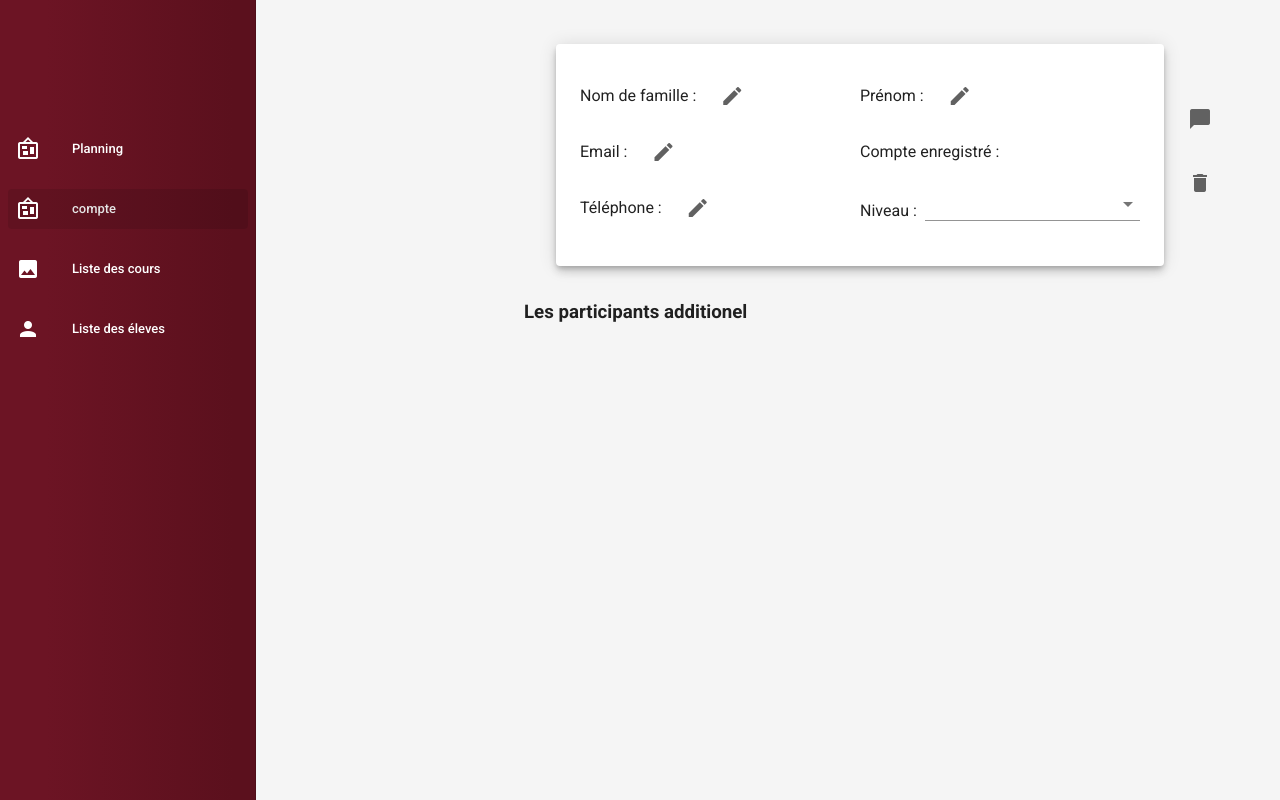
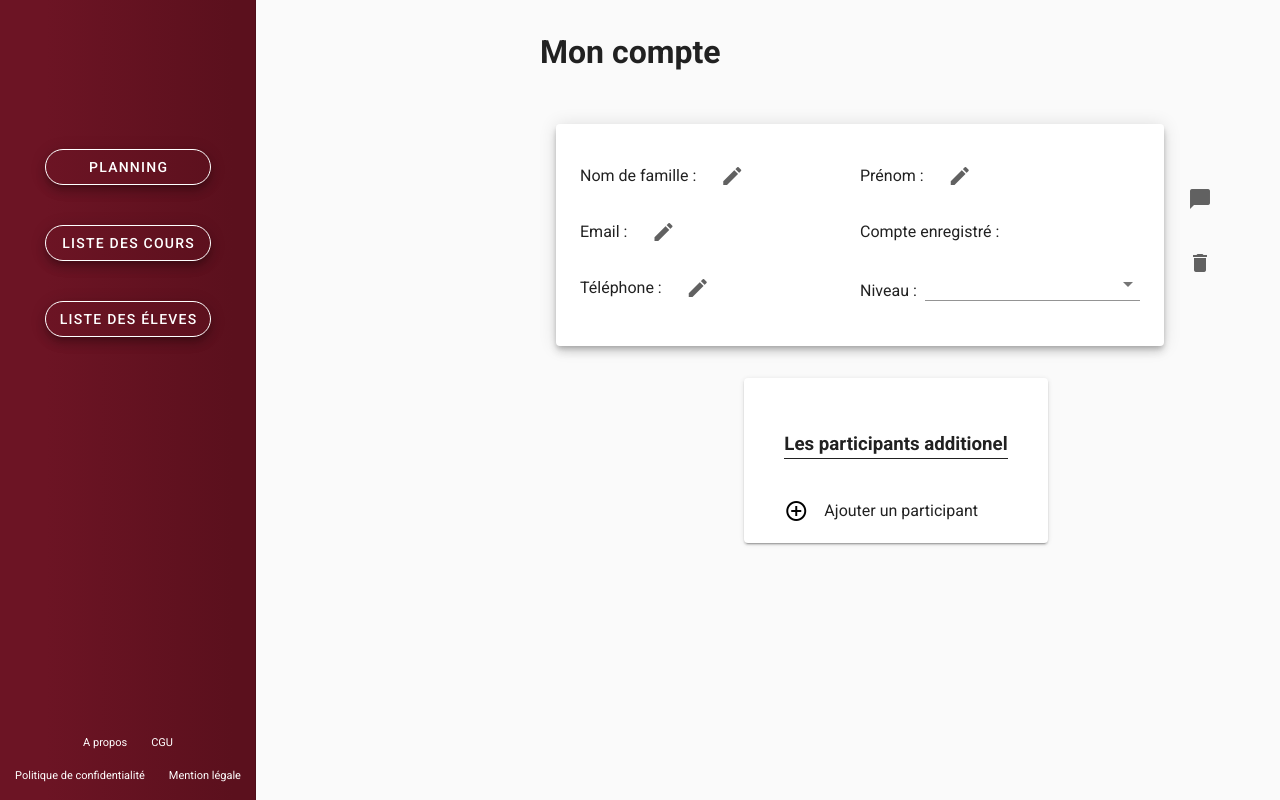
Before and after one commit to projet-Bartolomeo/Dibartolomeo, a Nuxt app: page /student/account in a window 1280 px wide. Built offline with nearby package versions, Linux system fonts and the light colour scheme.

Commit message:
feat: fix additional participant + sideBar

```diff
--- a/components/ParticipantForm.vue
+++ b/components/ParticipantForm.vue
@@ -1,43 +1,74 @@
 <template>
-  <div>
-    <h3>Ajouter participant additionel</h3>
-    <v-form ref="form" v-model="valid">
-      <v-col md="6">
-        <v-row class="align-center justify-start">
-          <p class="ma-0 mr-2">Prénom :</p>
+  <v-form ref="form" v-model="valid" lazy-validation>
+    <v-row class="d-flex justify-space-between">
+      <v-col class="d-flex align-center" cols="12" sm="6" md="3">
         <v-text-field
-            v-model="$store.state.student.participant[$props.index].firstName"
+          v-model="student.firstName"
+          @input="updateMessage"
+          :rules="[(v) => !!v || 'Le nom est obligatoire']"
+          label="Prénom"
           required
+          filled
+          hide-details
         ></v-text-field>
-          <TextField
-            :open="open"
-            :get="`student.${$props.datas}[${$props.index}].firstName`"
-            :rules="[(v) => !!v || 'Le prénom est obligatoire']"
-          />
+      </v-col>
+      <v-col class="d-flex align-center" cols="12" sm="6" md="3">
+        <v-text-field
+          v-model="student.lastName"
+          :rules="[(v) => !!v || 'Le nom est obligatoire']"
+          label="Nom"
+          required
+          filled
+          hide-details
+        ></v-text-field> </v-col
+      ><v-col class="d-flex align-center" cols="14" sm="6" md="3">
+        <v-select
+          v-model="student.level"
+          :items="[
+            { text: 'Débutant', value: 'beginner' },
+            { text: 'Intermédiaire', value: 'intermediate' },
+            { text: 'Élevé ', value: 'high' },
+          ]"
+          filled
+          label="Niveau"
+          hide-details
+        ></v-select>
+      </v-col>
+      <v-col class="d-flex align-center justify-center" cols="12" sm="6" md="3">
+        <div v-if="$props.type == 'new'">
+          <v-icon
+            :disabled="!valid"
+            class="mr-4"
+            @click="create"
+            color="#7dd5a5"
+          >
+            mdi-content-save
+          </v-icon>
+        </div>
+        <div v-if="$props.type == 'participant'">
+          <v-icon
+            :disabled="!valid"
+            class="mr-4"
+            @click="modify"
+            color="#7dd5a5"
+          >
+            mdi-content-save
+          </v-icon>
+          <v-icon
+            class="mr-1"
+            @click="
+              $store.dispatch('student/removeFromTeacher', {
+                student: $props.datas,
+              }),
+                fetchData()
+            "
+          >
+            mdi-delete
+          </v-icon>
+        </div>
+      </v-col>
     </v-row>
-      </v-col>
-      <v-col md="6">
-        <v-row class="align-center justify-start">
-          <p class="ma-0 mr-2">Nom :</p>
-          <TextField
-            :open="open"
-            :get="`student.${$props.datas}.lastName`"
-            :rules="[(v) => !!v || 'Le nom est obligatoire']"
-          />
-        </v-row>
-      </v-col>
-      <v-btn
-        v-if="valid"
-        fab
-        text
-        color="grey darken-2"
-        class="ma-2"
-        @click="create()"
-      >
-        <v-icon> mdi-content-save </v-icon>
-      </v-btn>
   </v-form>
-  </div>
 </template>
 
 <script>
@@ -47,50 +78,55 @@ export default {
   }),
   props: {
     datas: {
+      type: Object,
+      required: true,
+    },
+    type: {
       type: String,
       required: true,
     },
-    index: {
-      type: Number,
+    idStudent: {
+      type: String,
       required: true,
     },
   },
   computed: {
     student() {
-      return this.$store.state.student[this.$props.datas]
-    },
-    open() {
-      return this.$props.datas === 'new'
+      return this.$props.datas
     },
   },
   methods: {
-    validate() {
-      this.$refs.form.validate()
-    },
     reset() {
       this.$refs.form.reset()
     },
-    resetValidation() {
-      this.$refs.form.resetValidation()
+    async modify() {
+      if (this.$refs.form.validate()) {
+        await this.$store.dispatch('student/modify', {
+          studentId: this.$props.datas.id,
+          payload: this.$props.datas,
+        })
+      }
     },
     create() {
+      if (this.$refs.form.validate()) {
         this.$store.state.student.new.email =
           this.$store.state.student.details.email
         this.$store.state.student.new.isPrincipal = false
-      this.$store.state.student.new.idUserPrincipal =
-        this.$store.state.user.idStudent
+        this.$store.state.student.new.idUserPrincipal = this.$props.idStudent
         this.$store.dispatch(
           'student/createFromTeacher',
           this.$store.state.student.new
         )
         this.fetchData()
-      this.$store.dispatch('student/setNew', this.$store.state.user.idStudent)
+        this.$store.dispatch('student/setNew')
+        this.reset()
+      }
     },
 
     async fetchData() {
       this.participant = await this.$store.dispatch(
         'student/setParticipant',
-        this.$store.state.user.idStudent
+        this.$props.idStudent
       )
     },
   },
--- a/components/ParticipantList.vue
+++ b/components/ParticipantList.vue
@@ -1,35 +1,73 @@
 <template>
-  <div>
-    <h3>Les participants additionel</h3>
+  <div class="ma-0 d-flex justify-center">
     <v-card>
-      <v-list-item
-        three-line
-        v-for=" (participant, index) in $store.state.student.participant"
-        :key="participant"
+      <h3 class="pt-3 ma-10" style="border-bottom: solid 1px">
+        Les participants additionel
+      </h3>
+      <div
+        v-for="(participant, index) in $store.state.student.participant"
+        :key="index"
       >
-            <ParticipantForm datas="participant" :index="index" />
-        {{ participant.firstName }}
-        {{ participant.lastName }}
-        <v-icon class="mr-1" @click="$store.dispatch('student/removeFromTeacher', {
-        student: participant,
-      }) , fetchData()"> mdi-delete </v-icon>
-      </v-list-item>
+        <div class="d-flex flex-column ma-10">
+          <p>Participant {{ index + 1 }}</p>
+          <div>
+            <ParticipantForm
+              :datas="$store.state.student.participant[index]"
+              :idStudent="$props.idStudent"
+              type="participant"
+            />
+          </div>
+        </div>
+      </div>
+      <div v-if="isActive" class="ma-10">
+        <ParticipantForm
+          :datas="$store.state.student.new"
+          type="new"
+          :idStudent="$props.idStudent"
+
+        />
+      </div>
+      <div class="d-flex pl-10 pb-5">
+        <v-icon v-if="!isActive"
+          class="mr-4"
+          color="black"
+          @click="isActive = !isActive"
+          v-bind:class="{ active: isActive }"
+          >> mdi-plus-circle-outline
+        </v-icon>
+        <v-icon v-else
+          class="mr-4"
+          color="black"
+          @click="isActive = !isActive"
+          v-bind:class="{ active: isActive }"
+          >     mdi-minus-circle-outline
+
+        </v-icon>
+        <p class="ma-0" color="black">Ajouter un participant</p>
+      </div>
     </v-card>
   </div>
 </template>
 
 <script>
 export default {
+  props: {
+    idStudent: {
+      type: String,
+      required: true,
+    },
+  },
   data() {
     return {
       participant: [],
+      isActive: false,
     }
   },
   methods: {
     async fetchData() {
       this.participant = await this.$store.dispatch(
         'student/setParticipant',
-        this.$store.state.user.idStudent
+        this.$props.idStudent
       )
     },
   },
--- a/components/SideBar.vue
+++ b/components/SideBar.vue
@@ -2,37 +2,59 @@
   <v-navigation-drawer
     app
     left
-    style="background: linear-gradient(90deg, rgba(108,20,36,1) 18%, rgba(91,16,29,1) 91%);"
+    style="background: linear-gradient(90deg,rgba(108, 20, 36, 1) 18%,rgba(91, 16, 29, 1) 91%);"
   >
     <template #prepend>
       <v-list-item>
         <v-list-item-content>
-        <v-row class="mt-5 justify-center align-center" >
-            <v-img
-            src="/image/logo.png"
-            max-height="170"
-            max-width="220"
-          />
+          <v-row class="mt-5 justify-center align-center">
+            <v-img src="/image/logo.png" max-height="170" max-width="220" />
           </v-row>
         </v-list-item-content>
       </v-list-item>
     </template>
     <v-spacer></v-spacer>
-    <v-list dense nav>
-      <v-list-item
-        v-for="item in items"
+    <v-list v-if="$store.state.user.type === 'professor'" dense nav>
+      <div
+        v-for="item in itemsProfessor"
         :key="item.title"
-        :to="item.route"
-        class="my-5"
+        class="my-10 d-flex justify-center"
       >
-        <v-list-item-icon>
-          <v-icon style="color: white">{{ item.icon }}</v-icon>
-        </v-list-item-icon>
-        <v-list-item-content style="color: white">
-          <v-list-item-title>{{ item.title }}</v-list-item-title>
-        </v-list-item-content>
-      </v-list-item>
+        <router-link class="text-decoration-none" :to="item.route">
+          <v-btn width="13vw" color="white" elevation="7" outlined rounded>{{
+            item.title
+          }}</v-btn>
+        </router-link>
+      </div>
     </v-list>
+    <div v-else dense nav>
+      <div
+        v-for="item in itemsStudent"
+        :key="item.title"
+        class="my-10 d-flex justify-center"
+      >
+        <router-link class="text-decoration-none" :to="item.route">
+          <v-btn width="13vw" color="white" elevation="7" outlined rounded>{{
+            item.title
+          }}</v-btn>
+        </router-link>
+      </div>
+    </div>
+
+    <template v-slot:append>
+      <div class="d-flex justify-center flex-wrap" style="color: white" >
+        <router-link class="text-decoration-none" color="white" to="/"
+          ><p style="font-size:11px; color: white" class="px-3 ma-0">A propos</p> </router-link
+        >
+        <router-link class="text-decoration-none" color="white" to="/"
+          ><p style="font-size:11px; color: white" class="px-3">CGU</p> </router-link
+        ><router-link class="text-decoration-none" color="white" to="/"
+          ><p style="font-size:11px; color: white" class="px-3">Politique de confidentialité</p> </router-link
+        ><router-link class="text-decoration-none" color="white" to="/"
+          ><p style="font-size:11px; color: white" class="px-3">Mention légale</p>
+        </router-link>
+      </div>
+    </template>
   </v-navigation-drawer>
 </template>
 
@@ -40,18 +62,29 @@
 export default {
   data() {
     return {
-      items: [
-        { title: 'Planning', icon: 'mdi-bulletin-board', route: '/professor' },
-        { title: 'compte', icon: 'mdi-bulletin-board', route: '/student/account' },
-        { title: 'Liste des cours', icon: 'mdi-image', route: '/professor/lesson/list' },
+      itemsProfessor: [
+        { title: 'Planning', route: '/professor' },
+        {
+          title: 'Liste des cours',
+          route: '/professor/lesson/list',
+        },
         {
           title: 'Liste des éleves',
-          icon: 'mdi-account',
           route: '/professor/student/list',
         },
-       /*  { title: 'Administration du site', icon: 'mdi-pencil-box-outline' }, */
       ],
-      permanent: true
+      itemsStudent: [
+        { title: 'Planning', route: '/professor' },
+        {
+          title: 'Mon compte',
+          route: '/student/account',
+        },
+        {
+          title: 'Mes cours',
+          route: '/professor/student/list',
+        },
+      ],
+      permanent: true,
     }
   },
 }
--- a/layouts/default.vue
+++ b/layouts/default.vue
@@ -1,5 +1,5 @@
 <template>
-  <v-app style="background: #f5f5f5">
+  <v-app style="background: #fafafa">
     <v-navigation-drawer app>
       <side-bar />
     </v-navigation-drawer>
--- a/pages/professor/student/list.vue
+++ b/pages/professor/student/list.vue
@@ -1,13 +1,12 @@
 <template>
   <div>
-    <v-row class="ma-4 justify-space-between">
-      <h1>Listes des élèves</h1>
+    <Title value="Liste des cours">
       <router-link class="text-decoration-none" to="/professor/student/new">
         <v-btn style="color: white" color="teal lighten-2"
           >Ajouter un élève</v-btn
         ></router-link
       >
-    </v-row>
+    </Title>
     <DataTableStudent message datas="teacherList" />
   </div>
 </template>
@@ -19,8 +18,8 @@ export default {
       recherche: '',
       open: false,
       dialog: false,
-      user : [],
-      idTeacher : '0kK1fyyWN8N2bkHNYLoo'
+      user: [],
+      idTeacher: '0kK1fyyWN8N2bkHNYLoo',
     }
   },
   created() {
@@ -28,7 +27,10 @@ export default {
   },
   methods: {
     async fetchData() {
-      this.user = await this.$store.dispatch('student/setTeacherList' , this.idTeacher)
+      this.user = await this.$store.dispatch(
+        'student/setTeacherList',
+        this.idTeacher
+      )
     },
   },
 }
--- a/pages/student/account.vue
+++ b/pages/student/account.vue
@@ -1,5 +1,6 @@
 <template>
   <div>
+    <Title value="Mon compte" />
     <v-col>
       <StudentForm
         datas="details"
@@ -8,17 +9,13 @@
         class="ma-5"
       />
     </v-col>
-    <ParticipantList />
+    <ParticipantList :idStudent="$store.state.user.idStudent" />
   </div>
 </template>
 
 <script>
 export default {
-   data() {
-    return {
-      participant : [],
-    }
-  },
+
   async created() {
     this.$store.dispatch('student/setNew', this.$store.state.user.idStudent)
 
--- a/store/index.js
+++ b/store/index.js
@@ -11,7 +11,6 @@ export const mutations = {
 export const getters = {
     getStateFromString: (state) => (stateToConvert) => {
         const stateInformation = stateToConvert.split('.')
-        console.log(stateInformation);
         if(stateInformation.length === 3) {
             return {
                 storeName: stateInformation[0],
--- a/store/lesson.js
+++ b/store/lesson.js
@@ -248,7 +248,6 @@ export const actions = {
             commit('modifyInList', { stateName: 'teacherList', lessonToModify: lessons })
             commit('set', { stateName: 'form', lesson: { valid: true } })
         } catch (error) {
-            console.log(error)
             notification = { type: 'error', description: 'problème lors de la mise à jour' }
         }
         commit('notification/create', notification, { root: true })
--- a/store/message.js
+++ b/store/message.js
@@ -32,7 +32,6 @@ export const actions = {
 
             commit('notification/create', { description }, { root: true })
         } catch (error) {
-            console.log(error)
             commit('notification/create', { description: 'problème lors de l\'envoi du message', type: 'error' }, { root: true })
         }
     },
--- a/store/user.js
+++ b/store/user.js
@@ -1,7 +1,7 @@
 export const state = () => ({
     id: '0kK1fyyWN8N2bkHNYLoo',
     idStudent : "pmKopAfv3e7lYAPj4F63",
-    emailStudent : "johanna.dezarnaud@ynov.com"
+    type: "professor"
 })
 
 export const actions = {
```
Also changed, not shown: pages/professor/student/_id.vue (+7 -1 lines), store/student.js (+27 -6 lines). Lines whose indentation alone changed are shown as unchanged.
